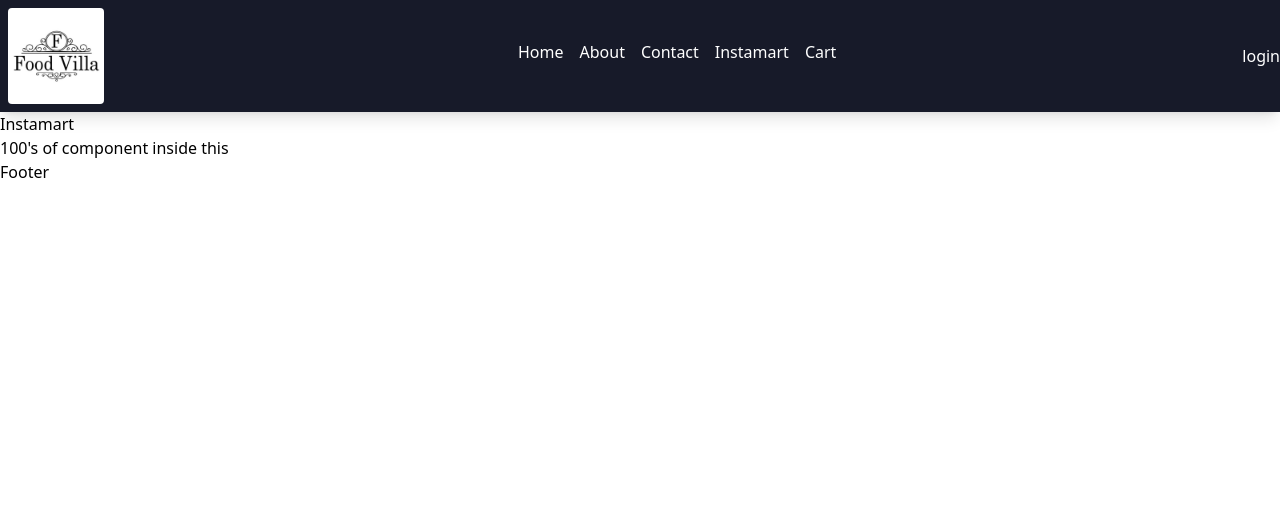
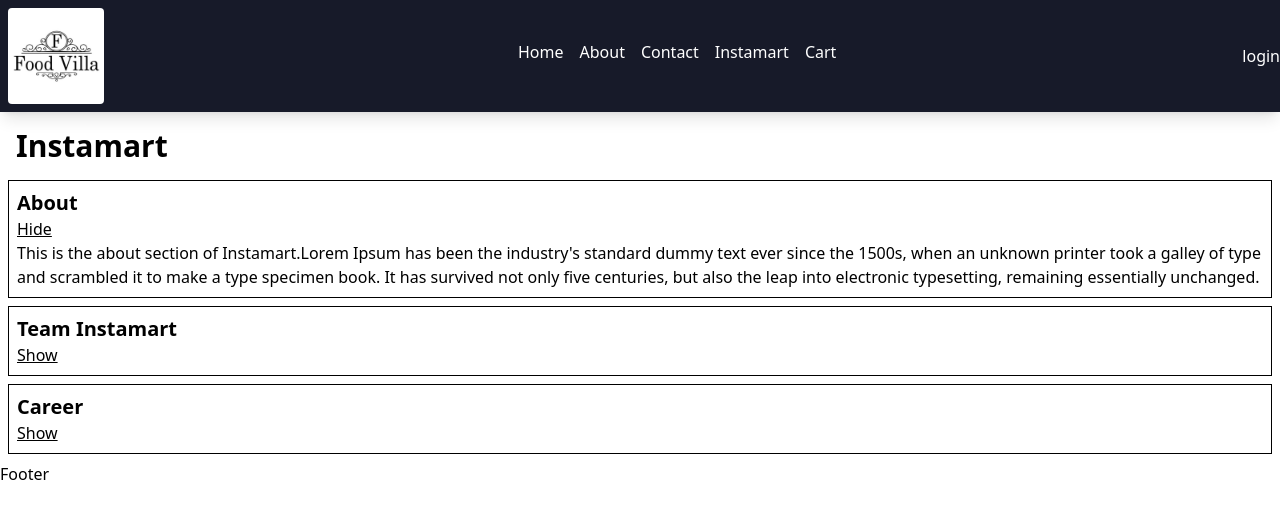
Before and after one commit to crimemaster007/namaste-react-live, a React (Vite) app: page /instamart in a window 1280 px wide. Shown: the top 518 px of the page. Built offline with nearby package versions, Linux system fonts and the light colour scheme.

Commit message:
added collpasable accordion

```diff
--- a/src/components/InstaMart.js
+++ b/src/components/InstaMart.js
@@ -1,8 +1,56 @@
+import { useState } from "react";
+
+const Section = ({ title, description, isVisible, setIsVisble, setHide }) => {
+
+    return (
+        <div className="border border-black p-2 m-2">
+            <h3 className="font-bold text-xl">{title}</h3>
+            {isVisible ? (
+                <button
+                    onClick={() => setHide()}
+                    className="cursor-pointer underline"
+                >Hide</button>) : (
+                <button
+                    onClick={() => setIsVisble()}
+                    className="cursor-pointer underline"
+                >Show</button>)
+            }
+
+            {isVisible && <p>{description}</p>}
+        </div>
+    )
+}
+// lifting the state up
+
 const InstaMart = () => {
+    const [isVisibleSection, setIsVisibleSection] = useState("about");
     return (
         <div>
-            <h1>Instamart</h1>
-            <h1>100's of component inside this</h1>
+            <h1 className="text-3xl p-2 m-2 font-bold">Instamart</h1>
+            <Section
+                title={"About"}
+                description={"This is the about section of Instamart.Lorem Ipsum has been the industry's standard dummy text ever since the 1500s, when an unknown printer took a galley of type and scrambled it to make a type specimen book. It has survived not only five centuries, but also the leap into electronic typesetting, remaining essentially unchanged."}
+                isVisible={isVisibleSection === "about"}
+                setIsVisble={() => setIsVisibleSection("about")}
+                setHide={() => setIsVisibleSection("")}
+
+
+            />
+
+            <Section
+                title={"Team Instamart"}
+                description={"This is the team section of Instamart. The team has 50 members...Lorem Ipsum has been the industry's standard dummy text ever since the 1500s, when an unknown printer took a galley of type and scrambled it to make a type specimen book. It has survived not only five centuries, but also the leap into electronic typesetting, remaining essentially unchanged."}
+                isVisible={isVisibleSection === "Team Instamart"}
+                setIsVisble={() => setIsVisibleSection("Team Instamart")}
+                setHide={() => setIsVisibleSection("")}
+            />
+            <Section
+                title={"Career"}
+                description={"This is the career section of Instamart. The team has 50 members & we are expanding...Lorem Ipsum has been the industry's standard dummy text ever since the 1500s, when an unknown printer took a galley of type and scrambled it to make a type specimen book. It has survived not only five centuries, but also the leap into electronic typesetting, remaining essentially unchanged."}
+                isVisible={isVisibleSection === "Career"}
+                setIsVisble={() => setIsVisibleSection("Career")}
+                setHide={() => setIsVisibleSection("")}
+            />
         </div>
     );
 };
```
